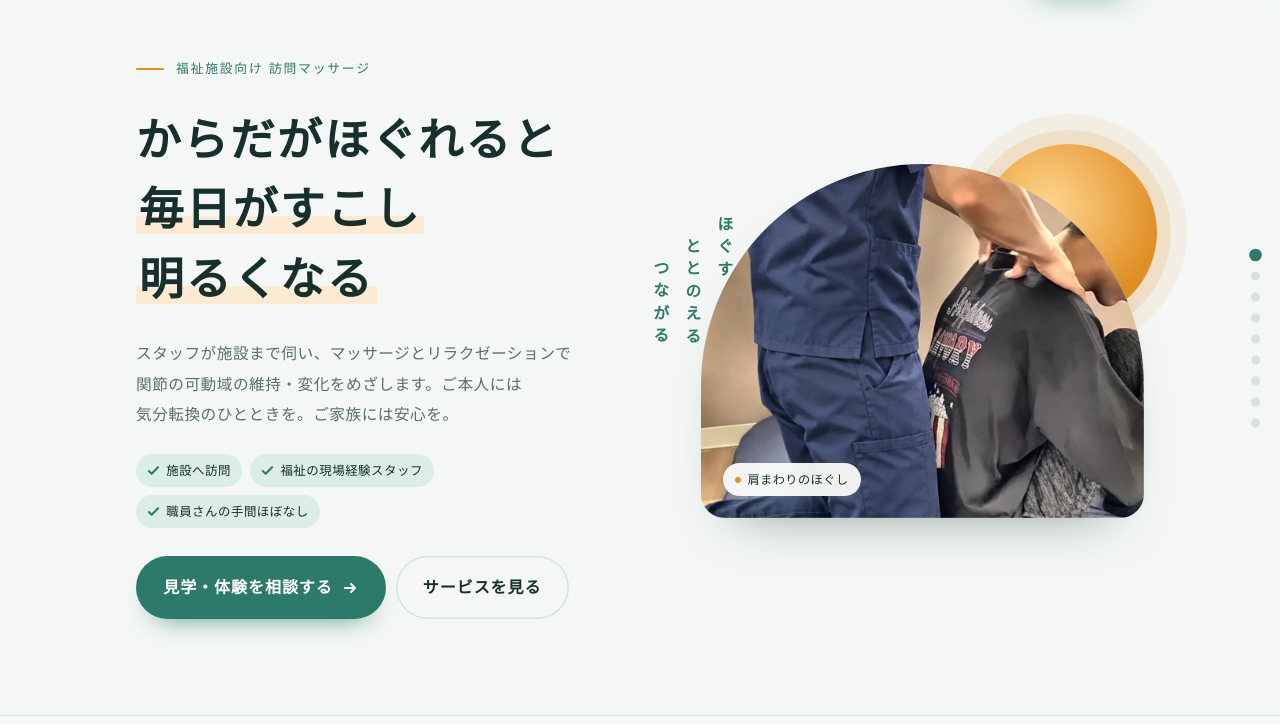
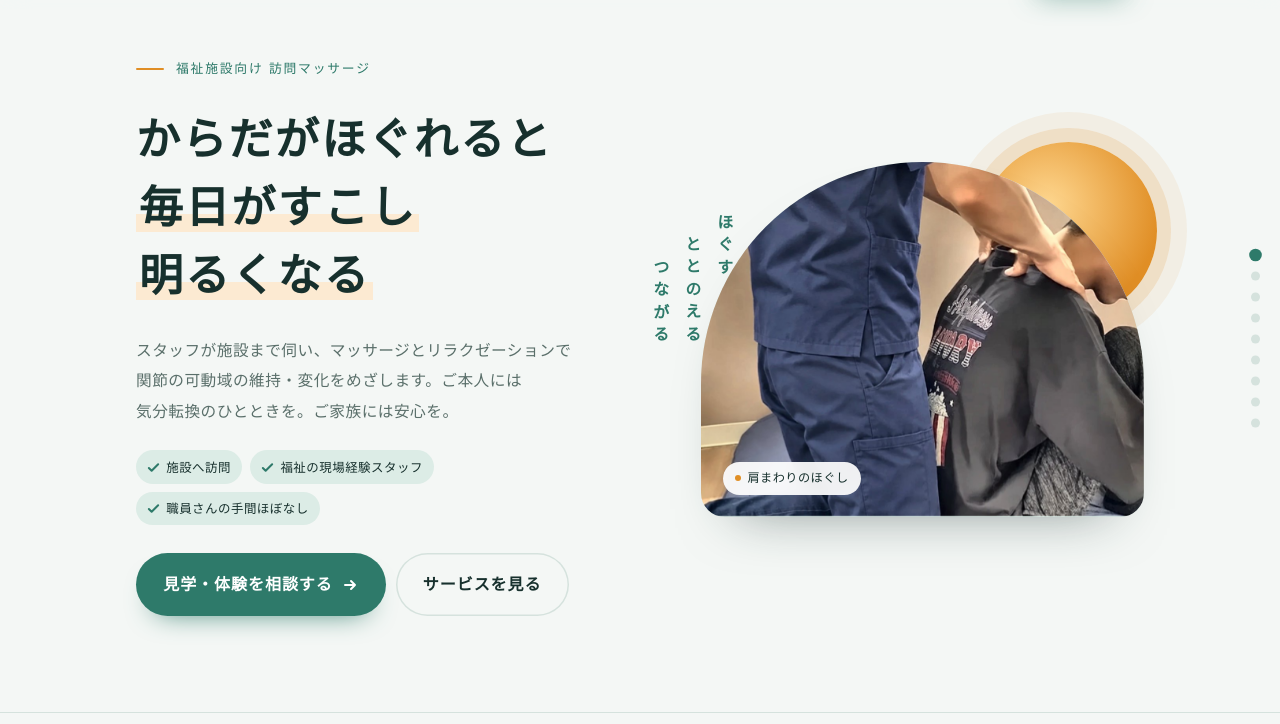
Before and after one commit to Gitorix/homon-massage, a plain HTML site: page index.html in a window 1280 px wide. Shown: the part 61-785 px from the top of the page. Drawn offline with Linux system fonts and the light colour scheme; a web font is replaced by a local one.

Commit message:
トップ見出しを3行で固定し、途中で改行されないように修正
Co-Authored-By: Claude Opus 5.5 <noreply@anthropic.com>

```diff
--- a/index.html
+++ b/index.html
@@ -139,7 +139,10 @@ a{color:inherit}
   box-shadow:var(--shadow);display:grid;gap:18px;
 }
 .hero-card .label{letter-spacing:.14em;text-transform:none;font-family:var(--f-display);font-size:.8rem}
-.hero h1{font-size:clamp(1.6rem,7.1vw,3.5rem);line-height:1.55}
+/* 見出しは3行固定。各行は途中で折り返さず、枠の幅に合わせて文字サイズが決まる */
+.hero-card{container-type:inline-size}
+.hero h1{font-size:clamp(1.6rem,7.1vw,3.5rem);font-size:min(clamp(1.6rem,7.1vw,3.5rem),9.9cqi);line-height:1.55}
+.hero h1 .ln{display:block;white-space:nowrap}
 .hl{
   background-image:linear-gradient(transparent 64%,var(--sun-soft) 64%);
   background-repeat:no-repeat;background-size:100% 100%;padding-inline:.06em;
@@ -461,7 +464,7 @@ footer small{font-family:var(--f-num);letter-spacing:.08em;opacity:.8}
   .top-right{display:flex;align-items:center;gap:28px}
   .hero .wrap{grid-template-columns:minmax(0,1fr) minmax(0,1.12fr);gap:64px;align-items:center}
   .hero-card{order:-1;margin:0;padding:0;background:none;box-shadow:none;gap:24px}
-  .hero h1{font-size:clamp(2.3rem,3.5vw,3.1rem)}
+  .hero h1{font-size:clamp(2.3rem,3.5vw,3.1rem);font-size:min(clamp(2.3rem,3.5vw,3.1rem),9.9cqi)}
   .hero{padding-top:48px}
   .hero-visual{margin-left:56px}
   .chip{bottom:22px;left:22px}
@@ -531,7 +534,7 @@ footer small{font-family:var(--f-num);letter-spacing:.08em;opacity:.8}
 
       <div class="hero-card rv">
         <span class="label">福祉施設向け 訪問マッサージ</span>
-        <h1>からだがほぐれると<br><span class="hl">毎日がすこし</span><br><span class="hl">明るくなる</span></h1>
+        <h1><span class="ln">からだがほぐれると</span><span class="ln"><span class="hl">毎日がすこし</span></span><span class="ln"><span class="hl">明るくなる</span></span></h1>
         <p class="hero-lead">スタッフが施設まで伺い、マッサージとリラクゼーションで関節の可動域の維持・変化をめざします。ご本人には気分転換のひとときを。ご家族には安心を。</p>
         <ul class="tags">
           <li><svg width="13" height="13" viewBox="0 0 14 14" aria-hidden="true"><path d="M2 7.5l3 3 7-7" fill="none" stroke="currentColor" stroke-width="2.2" stroke-linecap="round" stroke-linejoin="round"/></svg>施設へ訪問</li>
```
